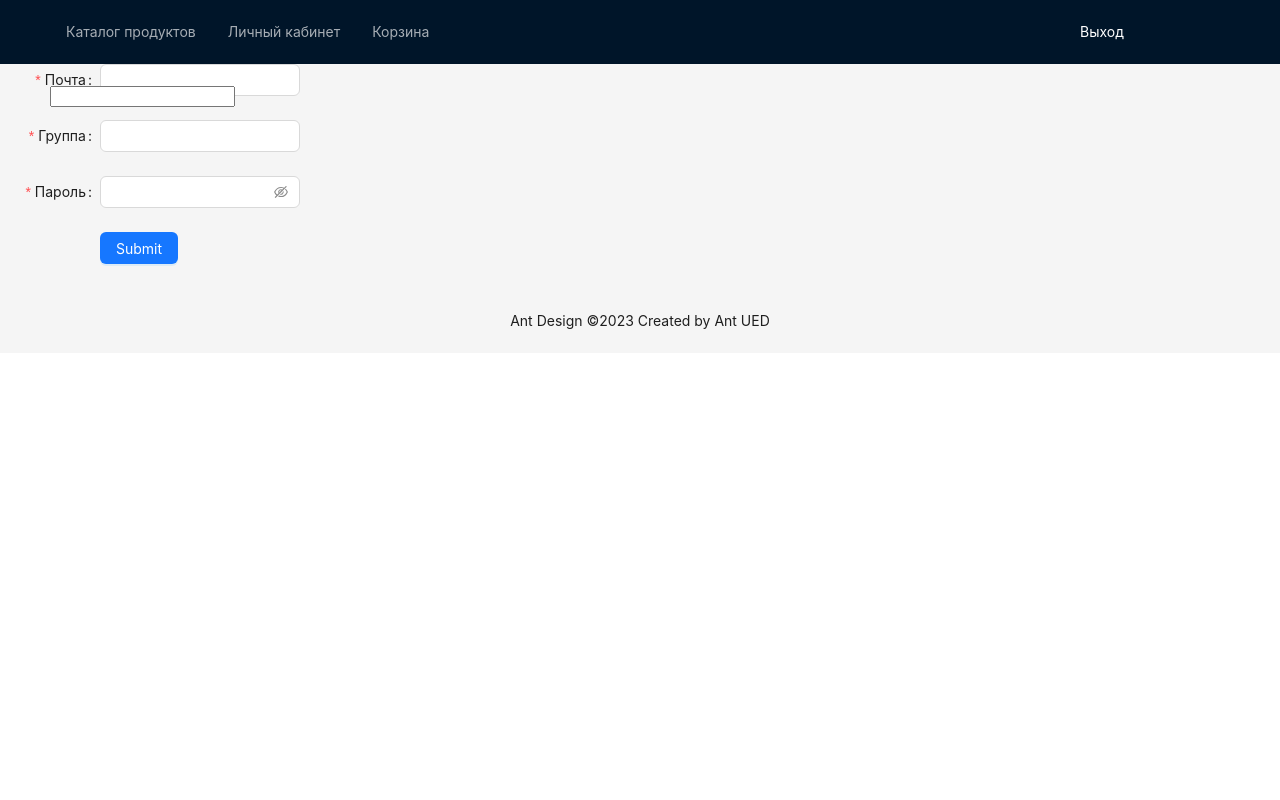
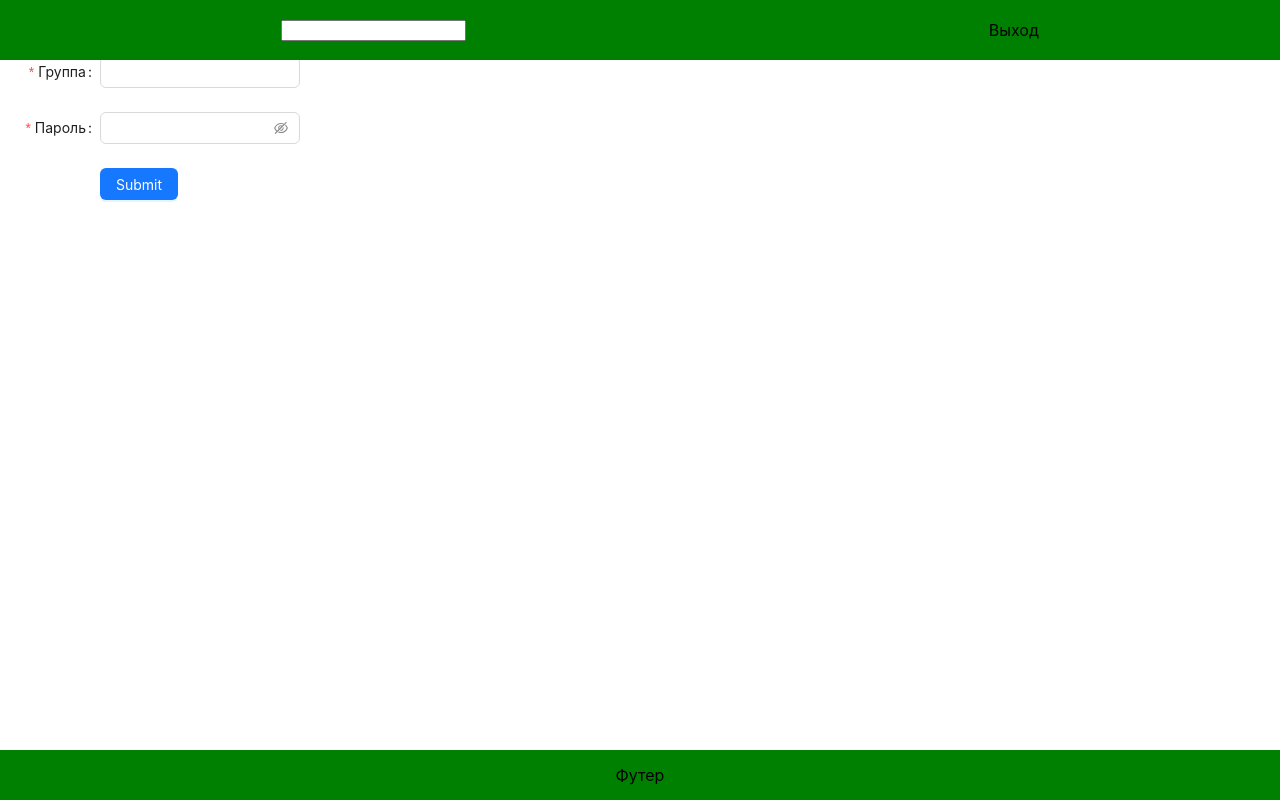
Before and after one commit to prognozpogody/BFDZ, a React (Create React App) app: page /signup in a window 1280 px wide. Built offline with nearby package versions, Linux system fonts and the light colour scheme.

Commit message:
Убираю антд, вспоминаю стили

```diff
--- a/src/App.css
+++ b/src/App.css
@@ -1,38 +1,6 @@
 .App {
-  text-align: center;
-}
-
-.App-logo {
-  height: 40vmin;
-  pointer-events: none;
-}
-
-@media (prefers-reduced-motion: no-preference) {
-  .App-logo {
-    animation: App-logo-spin infinite 20s linear;
-  }
-}
-
-.App-header {
-  background-color: #282c34;
-  min-height: 100vh;
+  height: 100%;
   display: flex;
   flex-direction: column;
   align-items: center;
-  justify-content: center;
-  font-size: calc(10px + 2vmin);
-  color: white;
 }
-
-.App-link {
-  color: #61dafb;
-}
-
-@keyframes App-logo-spin {
-  from {
-    transform: rotate(0deg);
-  }
-  to {
-    transform: rotate(360deg);
-  }
-}
--- a/src/App.jsx
+++ b/src/App.jsx
@@ -4,14 +4,23 @@ import { FormAuthorization } from "./Components/FormAuthorization/FormAuthorizat
 import { changeModalState } from "./Redux/slices/modalSlice";
 import "./App.css";
 import { ModalPortal } from "./Components/ModalPortal/ModalPortal";
-import { useNavigate, Outlet } from "react-router-dom";
-import { Button, Layout } from "antd";
+import { useNavigate, Outlet, useLocation, Navigate } from "react-router-dom";
+import { Button } from "antd";
 import { useDispatch, useSelector } from "react-redux";
 
 function App() {
   const navigate = useNavigate();
   const modalOpen = useSelector((state) => state.modalOpen);
   const dispatch = useDispatch();
+  const location = useLocation();
+
+  const TOKEN = localStorage.getItem("token");
+
+  if (TOKEN) {
+    if (location.pathname === "/") {
+      return <Navigate to="/main" />;
+    }
+  }
 
   return (
     <>
@@ -28,11 +37,10 @@ function App() {
           Зарегестрироваться
         </Button>
       </ModalPortal>
-      <Layout>
-        <HeaderProject />
-        <Outlet />
-        <FooterProject />
-      </Layout>
+
+      <HeaderProject />
+      <Outlet />
+      <FooterProject />
     </>
   );
 }
--- a/src/Components/Footer/Footer.jsx
+++ b/src/Components/Footer/Footer.jsx
@@ -1,14 +1,5 @@
-import { Layout } from "antd";
-const { Footer } = Layout;
+import style from "./style.module.css";
 
 export const FooterProject = () => {
-  return (
-    <Footer
-      style={{
-        textAlign: "center",
-      }}
-    >
-      Ant Design ©2023 Created by Ant UED
-    </Footer>
-  );
+  return (<footer className={style.footer}>Футер</footer>);
 };
--- /dev/null
+++ b/src/Components/Footer/style.module.css
@@ -0,0 +1,11 @@
+footer {
+  display: flex;
+  position: fixed;
+  bottom: 0;
+  height: 50px;
+  width: 100%;
+  background-color: green;
+  flex-direction: row-reverse;
+  align-items: center;
+  justify-content: space-around;
+}
--- a/src/Components/Header/Header.jsx
+++ b/src/Components/Header/Header.jsx
@@ -1,34 +1,15 @@
-import { Layout, Menu } from "antd";
 import { useDispatch } from "react-redux";
 import { useNavigate, useLocation } from "react-router-dom";
 import { useEffect } from "react";
 import { changeModalState } from "../../Redux/slices/modalSlice";
 import { logOutUser } from "../../Redux/slices/userSlice";
 import { SearchInput } from "../SearchInput/SearchInput";
-
-const { Header } = Layout;
-
-const menuItems = [
-  {
-    key: `products`,
-    label: `Каталог продуктов`,
-  },
-  {
-    key: `user`,
-    label: `Личный кабинет`,
-  },
-  {
-    key: `cart`,
-    label: "Корзина",
-  },
-];
+import styles from "./style.module.css";
 
 export const HeaderProject = () => {
   const navigate = useNavigate();
   const location = useLocation();
   const dispatch = useDispatch();
-
-
 
   const handleRoute = (event) => {
     navigate(event.key);
@@ -39,7 +20,7 @@ export const HeaderProject = () => {
   };
 
   useEffect(() => {
-     const TOKEN = localStorage.getItem("token");
+    const TOKEN = localStorage.getItem("token");
     if (!TOKEN && location.pathname !== "/signup") {
       dispatch(changeModalState(true));
       navigate("/");
@@ -47,32 +28,9 @@ export const HeaderProject = () => {
   }, [navigate, location.pathname, dispatch]);
 
   return (
-    <Header
-      style={{
-        position: "sticky",
-        top: 0,
-        zIndex: 1,
-        width: "100%",
-      }}
-    >
-      <div
-        style={{
-          float: "right",
-          width: 150,
-          color: "white",
-        }}
-        onClick={handleLogOut}
-      >
-        Выход
-      </div>
-
-      <Menu
-        theme="dark"
-        mode="horizontal"
-        items={menuItems}
-        onClick={handleRoute}
-      />
+    <header className={styles.Header}>
       <SearchInput />
-    </Header>
+      <div onClick={handleLogOut}>Выход</div>
+    </header>
   );
 };
--- /dev/null
+++ b/src/Components/Header/style.module.css
@@ -0,0 +1,13 @@
+.Header {
+  display: flex;
+  justify-content: space-around;
+  align-items: center;
+  position: fixed;
+  height: 20px;
+  width: 100%;
+  z-index: 1;
+  padding: 20px;
+  transition: box-shadow, background-color 0.25s ease;
+
+  background: green;
+}
--- a/src/index.css
+++ b/src/index.css
@@ -1,13 +1,11 @@
 body {
   margin: 0;
-  font-family: -apple-system, BlinkMacSystemFont, 'Segoe UI', 'Roboto', 'Oxygen',
-    'Ubuntu', 'Cantarell', 'Fira Sans', 'Droid Sans', 'Helvetica Neue',
+  display: flex;
+  font-family: -apple-system, BlinkMacSystemFont, "Segoe UI", "Roboto", "Oxygen",
+    "Ubuntu", "Cantarell", "Fira Sans", "Droid Sans", "Helvetica Neue",
     sans-serif;
-  -webkit-font-smoothing: antialiased;
-  -moz-osx-font-smoothing: grayscale;
 }
 
-code {
-  font-family: source-code-pro, Menlo, Monaco, Consolas, 'Courier New',
-    monospace;
+footer {
+  background-color: red;
 }
```
